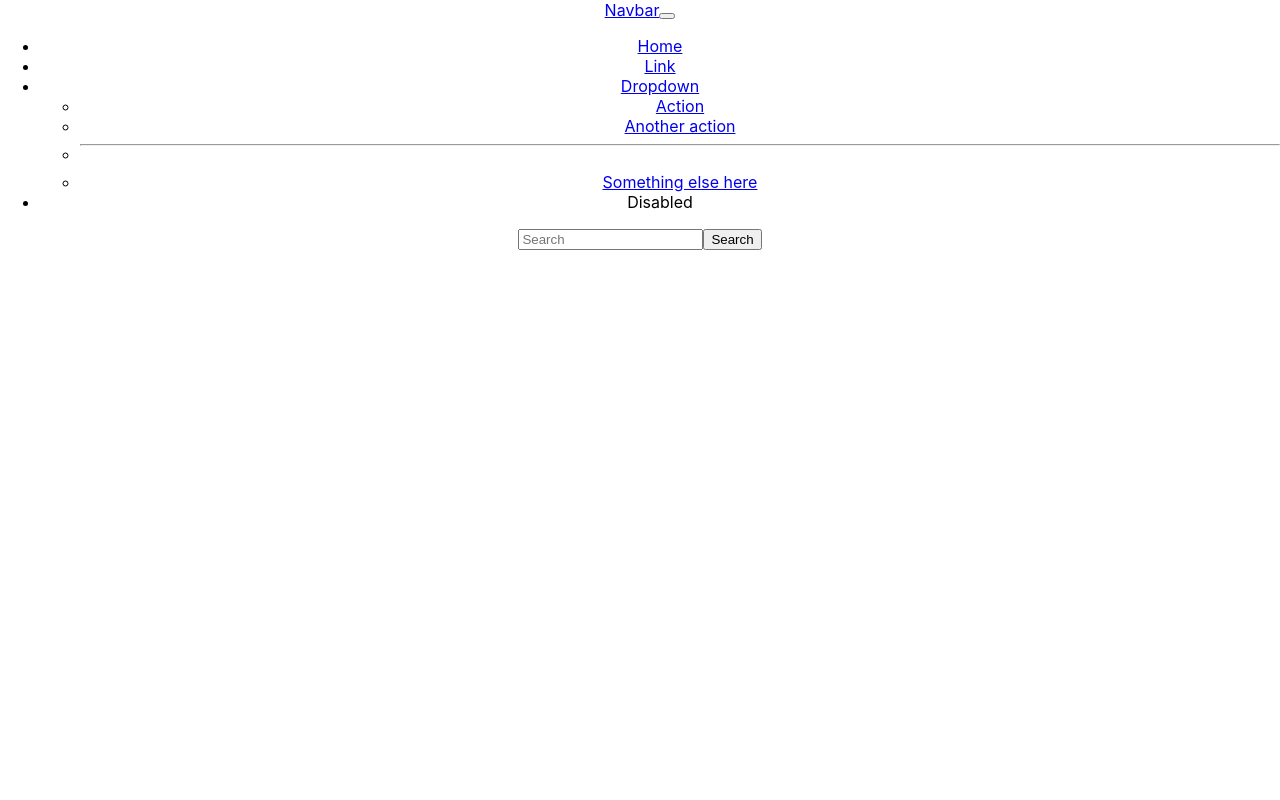
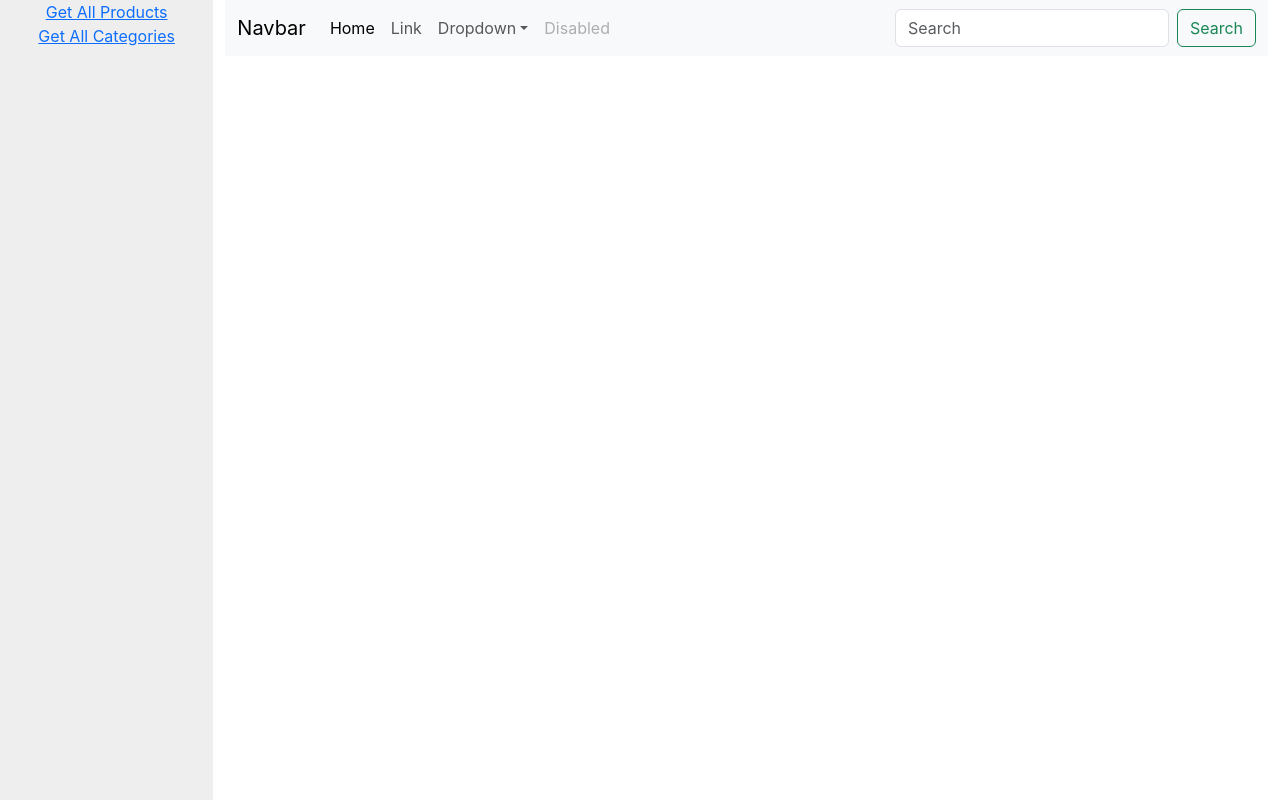
Before and after one commit to Hamza-Noah/CRUD-React-, a React (Create React App) app: page / in a window 1280 px wide. Built offline with nearby package versions, Linux system fonts and the light colour scheme; the HTML template or start-up script is replaced by a standard one.

Commit message:
added sidebar and navbar compnents

```diff
--- a/package.json
+++ b/package.json
@@ -6,6 +6,7 @@
     "@testing-library/jest-dom": "^5.16.5",
     "@testing-library/react": "^13.4.0",
     "@testing-library/user-event": "^13.5.0",
+    "bootstrap": "^5.3.0",
     "react": "^18.2.0",
     "react-dom": "^18.2.0",
     "react-scripts": "5.0.1",
--- a/src/App.css
+++ b/src/App.css
@@ -36,3 +36,8 @@
     transform: rotate(360deg);
   }
 }
+
+.sidebar {
+  background-color: #eee;
+  height: 100vh;
+}
--- a/src/App.js
+++ b/src/App.js
@@ -1,11 +1,17 @@
-import logo from './logo.svg';
-import './App.css';
-import Navbar from './Components/Navbar/Navbar';
+import logo from "./logo.svg";
+import "./App.css";
+import Navbar from "./Components/Navbar/Navbar";
+import Sidebar from "./Components/Sidebar/Sidebar";
 
 function App() {
   return (
     <div className="App">
-      <Navbar />
+      <div className="row m-0">
+        <div className="col-2 sidebar"><Sidebar /></div>
+        <div className="col-10">
+          <Navbar />
+        </div>
+      </div>
     </div>
   );
 }
--- a/src/Components/Sidebar/Sidebar.jsx
+++ b/src/Components/Sidebar/Sidebar.jsx
@@ -0,0 +1,14 @@
+import React from "react";
+
+export default function Sidebar() {
+  return (
+    <ul className="list-unstyled">
+      <li>
+        <a href="">Get All Products</a>
+      </li>
+      <li>
+        <a href="">Get All Categories</a>
+      </li>
+    </ul>
+  );
+}
```
Also changed, not shown: 1 other file (tests, documents, lock files or other folders).
